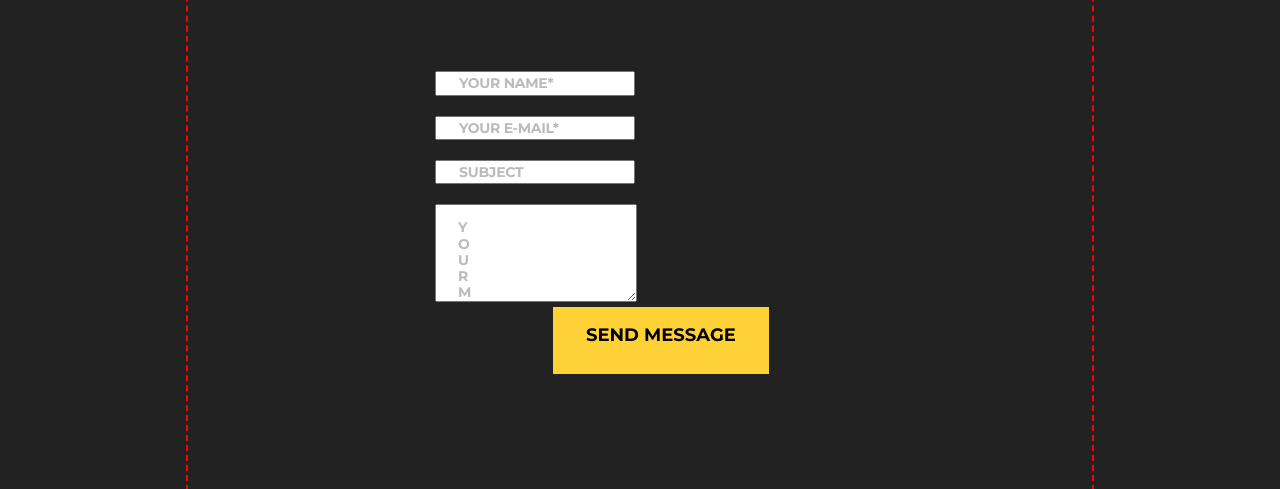
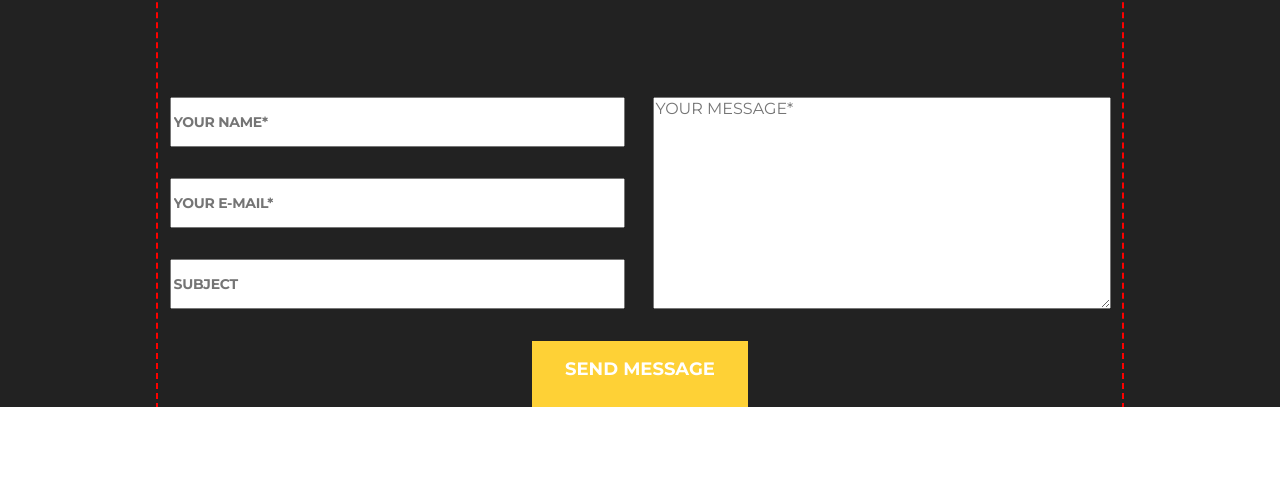
Before and after one commit to Blazequiz/Goldem, a plain HTML site: page index.html in a window 1280 px wide. Shown: the part 707-1196 px from the top of the page. After the commit the page ends 1114 px from the top, so only its background shows below. Drawn offline with nearby package versions, Linux system fonts and the light colour scheme; a web font is replaced by a local one.

Commit message:
fix bugs

```diff
--- a/CSS/style.css
+++ b/CSS/style.css
@@ -13,7 +13,7 @@ body {
 }
 .container
 {
-  width: 904px;
+  width: 964px;
   padding: 0 15px;
   outline: 2px dashed red;
   margin: 0 auto;
@@ -31,6 +31,14 @@ body {
 .header-nav {
   margin-bottom: 110px;
   display: flex;
+}
+.header-link {
+  font-weight: 400;
+  font-size: 14px;
+  line-height: 293%;
+  text-transform: uppercase;
+  text-align: center;
+  color: #fed136;
 }
 .header-nav-list {
   display: flex;
@@ -53,7 +61,12 @@ h1 {
 .section-list {
   display: flex;
   justify-content: space-between;
-
+}
+.section-list-item {
+  display: flex;
+  flex-direction: column;
+  align-items: center;
+  gap: 13px;
 }
 /* .section-list {
   display: flex;
@@ -73,36 +86,71 @@ h2 {
   padding-top: 92px;
   padding-bottom: 114px;
 }
-.sign_up-form {
+/* .sign_up-form {
   display: flex;
   flex-direction: column;
   gap: 20px;
   padding-left: 232px;
+} */
+.button {
+  padding-left: 33px;
+  padding-right: 33px;
+  padding-top: 18px;
+  padding-bottom: 28px;
+  margin-bottom: 115px;
+  display: block;
+  margin: 0  auto;
+  border: none;
+  text-align: center;
+  background-color: #FED136;
+  color: #FFFFFF;
+  font-weight: 700;
+  font-size: 18px;
+  text-transform: uppercase;
+  font-family: var(--main--text--family);
 }
-::placeholder {
-  padding-bottom: 21px;
-  padding-top: 12px;
-  padding-left: 20px;
-  padding-right: 310px;
+.first-wrapper {
+  display: flex;
+  flex-direction: column;
+  gap: 31px;
+}
+.form-list {
+  margin-bottom: 27px;
+  display: flex;
+  justify-content: center;
+}
+.text-area {
+  margin-left: 28px;
+  width: 458px;
+  height: 212px;
+}
+.placeholder-name {
+  width: 455px;
+  height: 50px;
+  font-family: var(--font-family);
   font-weight: 700;
   font-size: 14px;
   letter-spacing: -0.02em;
   text-transform: uppercase;
-  font-family: var(--main--text--family);
-  color: #BBBBBB;
+  color: #bbb;
 }
-.button {
-  margin-bottom: 115px;
-  padding-left: 33px;
-  padding-right: 33px;
-  padding-top: 18px;
-  padding-bottom: 28px;
-  margin-left: 350px;
-  border: none;
-  background-color: #FED136;
+.placeholder-email {
+  width: 455px;
+  height: 50px;
+  font-family: var(--font-family);
   font-weight: 700;
-  font-size: 18px;
+  font-size: 14px;
+  letter-spacing: -0.02em;
   text-transform: uppercase;
-  font-family: var(--main--text--family);
-
+  color: #bbb;
 }
+.placeholder-subject {
+  width: 455px;
+  height: 50px;
+  font-family: var(--font-family);
+  font-weight: 700;
+  font-size: 14px;
+  letter-spacing: -0.02em;
+  text-transform: uppercase;
+  color: #bbb;
+}
--- a/index.html
+++ b/index.html
@@ -49,19 +49,19 @@
           <a href="#" class="logo">Golden</a>
           <ul class="header-nav-list">
             <li class="header-nav-list-item">
-              <a href="./">HOME</a>
+              <a href="./" class="header-link">HOME</a>
             </li>
             <li class="header-nav-list-item">
-              <a href="./">SERVICES</a>
+              <a href="./" class="header-link">SERVICES</a>
             </li>
             <li class="header-nav-list-item">
-              <a href="./">PORTFOLIO</a>
+              <a href="./" class="header-link">PORTFOLIO</a>
             </li>
             <li class="header-nav-list-item">
-              <a href="./">ABOUT</a>
+              <a href="./" class="header-link">ABOUT</a>
             </li>
             <li class="header-nav-list-item">
-              <a href="./">CONTACT</a>
+              <a href="./" class="header-link">CONTACT</a>
             </li>
           </ul>
         </nav>
@@ -106,24 +106,37 @@
     <footer class="footer">
       <div class="container">
         <h2>CONTACT US</h2>
+        <ul class="form-list">
+         <li>
           <form class="sign_up-form">
+            <div class="first-wrapper">
               <label class="form-element">
-            <input type="text" name="name" placeholder="YOUR NAME*" />
+                <input type="text" name="name" placeholder="YOUR NAME*" class="placeholder-name">
               </label>
               <label class="form-element">
-            <input type="email" name="email" placeholder="YOUR E-MAIL*" />
+                <input type="email" name="email" placeholder="YOUR E-MAIL*" class="placeholder-email">
               </label>
               <label class="form-element">
-            <input type="text" name="subject" placeholder="SUBJECT" />
+                <input type="text" name="subject" placeholder="SUBJECT" class="placeholder-subject">
               </label>
+            </div>
+          </form>
+         </li>
+          <li>
+            <form class="feedback">
+              <div class="second-wrapper">
                 <label class="">
                   <textarea
                     name="feedback"
                     rows="5"
                     placeholder="YOUR MESSAGE*"
+                    class="text-area"
                     ></textarea>
                 </label>
+              </div>
             </form>
+          </li>
+        </ul>
         <button type="submit" class="button">SEND MESSAGE</button>
       </div>
     </footer>
```
Lines whose indentation alone changed are shown as unchanged.
